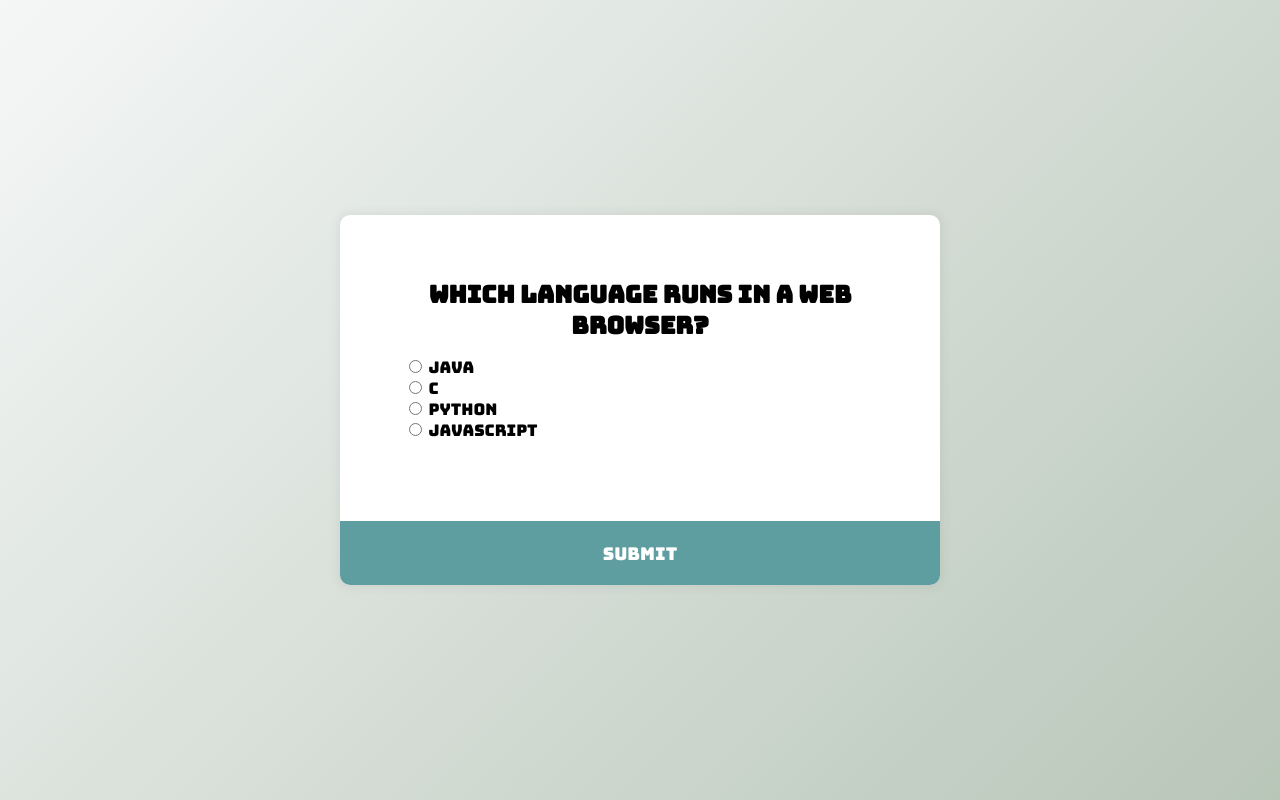
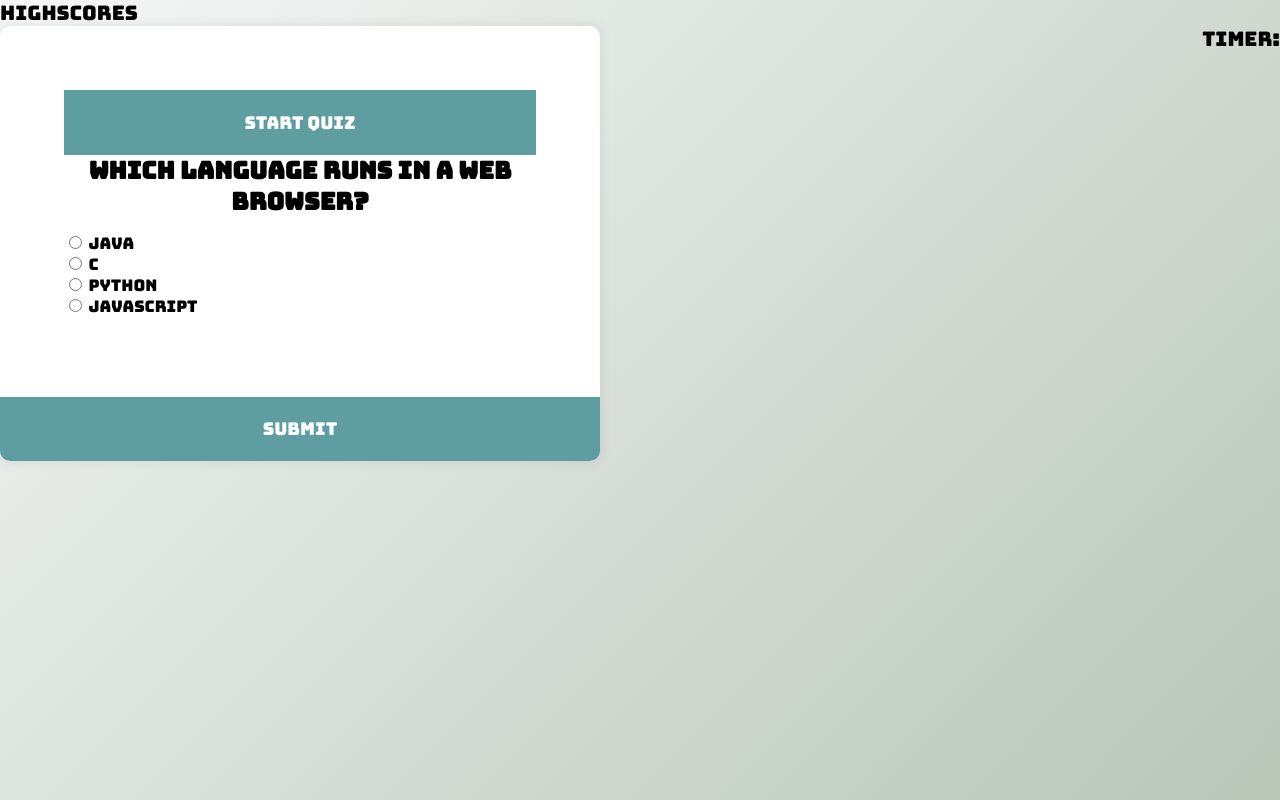
Before and after one commit to Poptartkay/Quizzical-Quiz, a plain HTML site: page index.html in a window 1280 px wide. Drawn offline with Linux system fonts and the light colour scheme.

Commit message:
Updated Readme as well as HTML with highscore and timer

```diff
--- a/Assets/script.js
+++ b/Assets/script.js
@@ -1,3 +1,5 @@
+
+
 const quizData = [
     {
         question: "Which language runs in a web browser?",
@@ -33,7 +35,6 @@ const quizData = [
     }
 
 ];
-
 
 const quiz= document.getElementById('quiz')
 const answerEls = document.querySelectorAll('.answer')
--- a/Assets/style.css
+++ b/Assets/style.css
@@ -1,17 +1,31 @@
 @import url('https://fonts.googleapis.com/css2?family=Bungee&display=swap');
+
+
 
 *{
     box-sizing: border-box;
 }
-body{
+
+.counter{
+    float:right;
+    font-size: 20px;
+}
+
+.playerScores{
+    float: left,top;
+    font-size: 20px;
+}
+
+
+ body{
     background-color: #b8c6db;
     background-image: linear-gradient(315deg,#b8c6b8 0%, #f5f7f7 100%);
     font-family: 'Bungee', sans-serif;
-    display: flex;
-    align-items: center;
-    justify-content: center;
+    /* display: flex; */
+     align-items: center;
+     justify-content: center;
     height:100vh;
-    overflow: hidden;
+     overflow: hidden;
     margin: 0;
 }
 .quiz-container{
--- a/index.html
+++ b/index.html
@@ -4,15 +4,30 @@
     <meta charset="UTF-8">
     <meta http-equiv="X-UA-Compatible" content="IE=edge">
     <meta name="viewport" content="width=device-width, initial-scale=1.0">
+    <title>Quiz</title>
     <link rel="stylesheet" href="./Assets/style.css">
 
 
-    <title>Quiz</title>
 </head>
+
+
+<!-- <div class="Highscore" id="highscore">Highscore</div> -->
 <body>
+    <header id="heading">
+        <div class="strip">
+            <div>
+                <a class="playerScores">Highscores</a>
+            </div>
+            <div class="counter">Timer:</div>
+        </div>
+
+    </header>
+
+
 
     <div class="quiz-container" id="quiz">
         <div class="quiz-header">
+            <button id="Start Quiz">Start Quiz</button>
             <h2 id="question">Question Text</h2>
             <ul>
                 <li>
```
Also changed, not shown: 1 other file.
